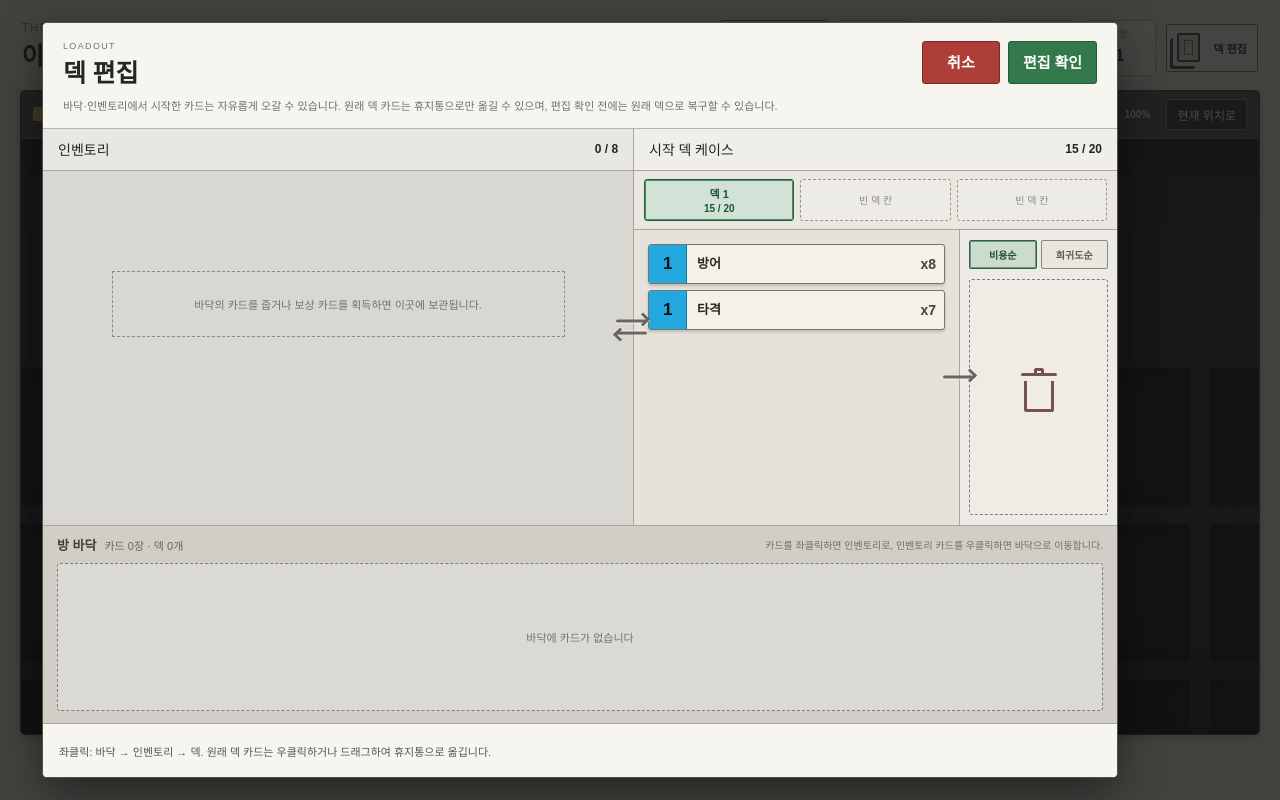
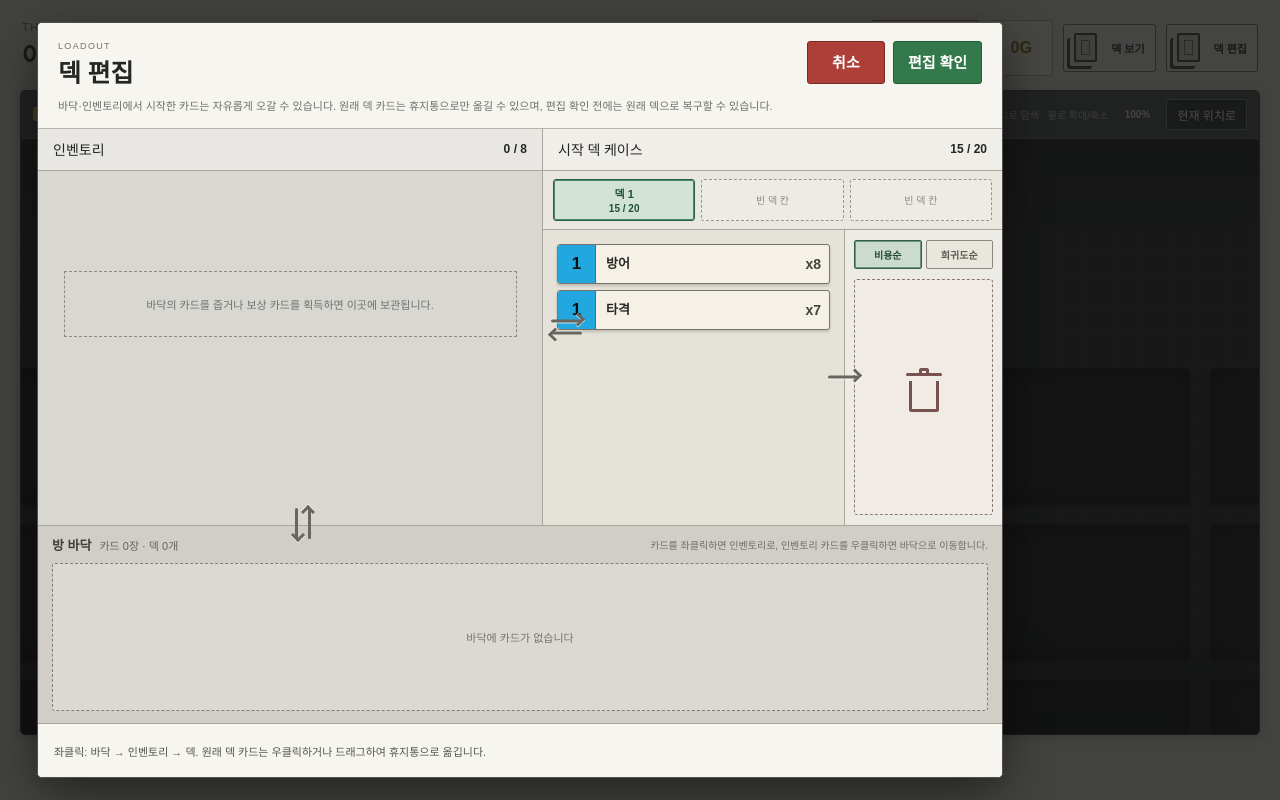
Before and after one commit to dhwangdo/solitaire-deckbattle-prototype, a Next.js app: page / in a window 1280 px wide. Both pictures are taken after a click on the button "덱 편집". Built offline with nearby package versions, Linux system fonts and the light colour scheme.

Commit message:
Expand deck inspection and editor flows

```diff
--- a/app/globals.css
+++ b/app/globals.css
@@ -81,6 +81,8 @@ h1 { margin: 0; font-size: 25px; font-weight: 600; }
 .map-run-stats strong { margin-top: 2px; font-size: 16px; }
 .map-run-stats .map-health { min-width: 108px; border-color: #8e4a43; }
 .map-run-stats .map-health strong { color: #8e302a; }
+.map-run-stats .map-gold { min-width: 64px; }
+.map-run-stats .map-gold strong { margin: auto; color: #896313; }
 
 .map-board {
   position: relative;
@@ -279,7 +281,8 @@ h1 { margin: 0; font-size: 25px; font-weight: 600; }
   pointer-events: none;
 }
 
-.deck-editor-trigger {
+.deck-editor-trigger,
+.deck-viewer-trigger {
   display: grid;
   grid-template-columns: 30px auto;
   align-items: center;
@@ -294,7 +297,8 @@ h1 { margin: 0; font-size: 25px; font-weight: 600; }
   font: 700 11px Arial, sans-serif;
 }
 
-.deck-editor-trigger:hover { background: white; }
+.deck-editor-trigger:hover,
+.deck-viewer-trigger:hover { background: white; }
 
 .deck-stack-icon {
   position: relative;
@@ -326,9 +330,9 @@ h1 { margin: 0; font-size: 25px; font-weight: 600; }
 
 .deck-editor-stage {
   position: relative;
-  width: min(1280px, calc(100% - 160px));
+  width: min(1280px, calc(100% - 270px));
   height: min(820px, calc(100vh - 44px));
-  transform: translateX(-60px);
+  transform: translateX(-120px);
 }
 
 .deck-editor-panel {
@@ -567,14 +571,52 @@ h1 { margin: 0; font-size: 25px; font-weight: 600; }
   font-weight: 700 !important;
 }
 
-.trash-card {
+.trash-card-list {
+  display: flex;
+  flex: 1;
+  flex-direction: column;
+  align-items: center;
+  gap: 5px;
+  width: 100%;
+  min-height: 0;
+  padding: 2px;
+  overflow-y: auto;
+}
+
+.trash-card-list button {
+  display: grid;
   flex: none;
+  grid-template-columns: 26px minmax(0, 1fr);
+  align-items: center;
+  width: calc(100% - 4px);
+  min-height: 30px;
+  padding: 0;
+  overflow: hidden;
+  border: 1px solid #8b5b56;
+  border-radius: 2px;
+  color: #332e2c;
+  background: #f5e9e6;
   cursor: grab;
   text-align: left;
 }
 
-.trash-card:hover { transform: translateY(-2px); box-shadow: 0 7px 13px rgba(0,0,0,.28); }
-.trash-card:active { cursor: grabbing; }
+.trash-card-list button:hover { border-color: #6f2e29; background: #fff2ef; }
+.trash-card-list button:active { cursor: grabbing; }
+.trash-card-list button > span {
+  display: grid;
+  place-items: center;
+  align-self: stretch;
+  color: #111;
+  background: #22a8df;
+  font: 800 12px Arial, sans-serif;
+}
+.trash-card-list button > strong {
+  overflow: hidden;
+  padding: 0 6px;
+  font: 600 10px Arial, sans-serif;
+  text-overflow: ellipsis;
+  white-space: nowrap;
+}
 
 .deck-card-preview-floating {
   position: absolute;
@@ -586,6 +628,8 @@ h1 { margin: 0; font-size: 25px; font-weight: 600; }
 
 .deck-card-preview-floating .card-face {
   box-shadow: 0 10px 25px rgba(0,0,0,.42);
+  transform: scale(2);
+  transform-origin: top left;
 }
 
 .area-flow-arrow {
@@ -611,6 +655,37 @@ h1 { margin: 0; font-size: 25px; font-weight: 600; }
   background: #69665f;
   filter: drop-shadow(0 1px 0 rgba(255,255,255,.7));
 }
+
+.floor-inventory-flow {
+  top: -18px;
+  left: 27.5%;
+  display: flex;
+  gap: 10px;
+  transform: translateX(-50%);
+}
+
+.floor-inventory-flow span {
+  position: relative;
+  width: 3px;
+  height: 31px;
+  border-radius: 3px;
+  background: #69665f;
+  filter: drop-shadow(0 1px 0 rgba(255,255,255,.7));
+}
+
+.floor-inventory-flow span::after {
+  position: absolute;
+  right: -5px;
+  bottom: -1px;
+  width: 10px;
+  height: 10px;
+  border-right: 3px solid #69665f;
+  border-bottom: 3px solid #69665f;
+  transform: rotate(45deg);
+  content: "";
+}
+
+.floor-inventory-flow span:last-child { transform: rotate(180deg); }
 
 .inventory-deck-flow span::after,
 .deck-to-trash::after {
@@ -717,6 +792,7 @@ h1 { margin: 0; font-size: 25px; font-weight: 600; }
 }
 
 .deck-editor-floor-section {
+  position: relative;
   display: grid;
   grid-template-rows: auto minmax(0, 1fr);
   min-height: 190px;
@@ -747,13 +823,14 @@ h1 { margin: 0; font-size: 25px; font-weight: 600; }
 
 .deck-editor-floor-cards {
   display: flex;
-  align-items: start;
+  align-items: center;
+  justify-content: safe center;
   gap: 14px;
   min-width: 0;
   min-height: 148px;
   height: 100%;
   padding: 9px 12px;
-  overflow-x: auto;
+  overflow: auto;
   border: 1px dashed #817e75;
   border-radius: 3px;
   background: rgba(255,255,255,.23);
@@ -762,6 +839,64 @@ h1 { margin: 0; font-size: 25px; font-weight: 600; }
 
 .deck-editor-floor-cards.is-drop-target { background: #d9e2e7; box-shadow: inset 0 0 0 3px #4f7188; }
 .floor-empty-copy { align-self: center; margin: auto; color: #77746d; font: 11px Arial, sans-serif; }
+
+.deck-viewer-overlay {
+  position: fixed;
+  z-index: 110;
+  inset: 0;
+  display: grid;
+  place-items: center;
+  padding: 24px;
+  background: rgba(20,21,20,.78);
+}
+
+.deck-viewer-panel {
+  display: grid;
+  grid-template-rows: auto minmax(0, 1fr);
+  width: min(690px, 100%);
+  height: min(720px, calc(100vh - 48px));
+  overflow: hidden;
+  border: 1px solid #514f48;
+  border-radius: 5px;
+  background: #dfddd6;
+  box-shadow: 0 14px 48px rgba(0,0,0,.48);
+}
+
+.deck-viewer-panel > header {
+  display: flex;
+  align-items: center;
+  justify-content: space-between;
+  padding: 15px 18px;
+  border-bottom: 1px solid #aaa69b;
+  background: #f7f5ef;
+}
+
+.deck-viewer-panel header p { margin: 0 0 2px; color: #77736a; font: 9px Arial, sans-serif; letter-spacing: .15em; }
+.deck-viewer-panel header h2 { margin: 0; font-size: 22px; font-weight: 600; }
+.deck-viewer-panel header span { color: #6b6861; font: 11px Arial, sans-serif; }
+.deck-viewer-panel header button {
+  padding: 8px 15px;
+  border: 1px solid #68655e;
+  border-radius: 3px;
+  color: #282724;
+  background: #ebe8df;
+  cursor: pointer;
+  font: 700 13px Arial, sans-serif;
+}
+.deck-viewer-panel header button:hover { background: white; }
+
+.deck-viewer-grid {
+  display: grid;
+  grid-template-columns: repeat(auto-fit, var(--card-w));
+  align-content: start;
+  justify-content: center;
+  gap: 18px 20px;
+  min-height: 0;
+  padding: 22px;
+  overflow-y: auto;
+}
+
+.deck-viewer-card { flex: none; }
 
 .floor-deck-item,
 .battle-reward-deck {
@@ -1597,8 +1732,10 @@ h1 { margin: 0; font-size: 25px; font-weight: 600; }
   .map-legend { gap: 6px 9px; max-width: 250px; }
   .map-help { display: none; }
   .map-viewport { height: calc(100vh - 188px); min-height: 480px; }
-  .deck-editor-trigger { grid-template-columns: 28px; padding-inline: 8px; }
-  .deck-editor-trigger > span:last-child { display: none; }
+  .deck-editor-trigger,
+  .deck-viewer-trigger { grid-template-columns: 28px; padding-inline: 8px; }
+  .deck-editor-trigger > span:last-child,
+  .deck-viewer-trigger > span:last-child { display: none; }
   .deck-editor-overlay { padding: 8px; }
   .deck-editor-stage { width: 100%; height: calc(100vh - 16px); transform: none; }
   .deck-editor-panel { height: 100%; }
--- a/app/page.tsx
+++ b/app/page.tsx
@@ -486,6 +486,7 @@ export default function Home() {
   const [battleRewardDeck, setBattleRewardDeck] = useState<DeckCase | null>(null);
   const [battleRewardGold, setBattleRewardGold] = useState(0);
   const [deckEditorOpen, setDeckEditorOpen] = useState(false);
+  const [deckViewerOpen, setDeckViewerOpen] = useState(false);
   const [deckEditorDrag, setDeckEditorDrag] = useState<{ cardId: number; source: DeckEditorArea } | null>(null);
   const deckEditorDragRef = useRef<{ cardId: number; source: DeckEditorArea } | null>(null);
   const [deckEditorDropTarget, setDeckEditorDropTarget] = useState<DeckEditorArea | null>(null);
@@ -576,6 +577,7 @@ export default function Home() {
     clearBattleTimers();
     clearMapTravel();
     setDeckEditorOpen(false);
+    setDeckViewerOpen(false);
     setDragging(null);
     setLockedEnemyId(null);
     setAttackingEnemyId(null);
@@ -695,6 +697,7 @@ export default function Home() {
     setBattleRewardDeck(null);
     setBattleRewardGold(0);
     setDeckEditorOpen(false);
+    setDeckViewerOpen(false);
     setDeckEditorSnapshot(null);
     setPendingRemovedCards([]);
     setHoveredDeckCard(null);
@@ -1589,7 +1592,6 @@ export default function Home() {
     game.pendingSweep;
 
   if (screen === "map") {
-    const exploredCount = visitedRooms.size;
     const currentRoomKey = mapRoomKey(mapPosition);
     const canEditDeck = getRoomType(mapPosition, mapSeed) === "empty" || clearedCombats.has(currentRoomKey);
     const rarityOrder: Record<CardRarity, number> = { rare: 0, special: 1, basic: 2 };
@@ -1617,7 +1619,6 @@ export default function Home() {
       left.card.cost - right.card.cost || left.card.name.localeCompare(right.card.name, "ko"));
     const currentFloorCards = roomDrops[currentRoomKey] ?? [];
     const currentFloorDecks = roomDeckDrops[currentRoomKey] ?? [];
-    const latestPendingRemovedCard = pendingRemovedCards.at(-1)?.card ?? null;
     const safeRoomRoutes = buildSafeRoomRoutes(mapPosition, visitedRooms, clearedCombats, mapSeed);
     const floorGroups = Array.from(currentFloorCards.reduce((groups, card) => {
       const groupKey = `${card.effect}:${card.damageType}:${card.name}`;
@@ -1642,11 +1643,19 @@ export default function Home() {
               <div className="map-health" aria-label={`체력 ${runPlayerHp} 중 ${MAX_PLAYER_HP}`}>
                 <span>HP</span><strong>{runPlayerHp} / {MAX_PLAYER_HP}</strong>
               </div>
-              <div><span>골드</span><strong>{gold}</strong></div>
-              <div><span>덱</span><strong>{ownedDecks.length} / {MAX_OWNED_DECKS}</strong></div>
-              <div><span>깊이</span><strong>{mapPosition.y + 1}</strong></div>
-              <div><span>방문</span><strong>{exploredCount}</strong></div>
+              <div className="map-gold" aria-label={`골드 ${gold}`}>
+                <strong>{gold}G</strong>
+              </div>
             </div>
+            <button
+              type="button"
+              className="deck-viewer-trigger"
+              onClick={() => setDeckViewerOpen(true)}
+              aria-label={`덱 보기, 현재 ${deckCards.length}장`}
+            >
+              <span className="deck-stack-icon" aria-hidden="true" />
+              <span>덱 보기</span>
+            </button>
             {canEditDeck && (
               <button
                 type="button"
@@ -1962,19 +1971,24 @@ export default function Home() {
                           dropDeckEditorCard(event, "trash");
                         }}
                       >
-                        {latestPendingRemovedCard ? (
+                        {pendingRemovedCards.length > 0 ? (
                           <>
-                            <button
-                              type="button"
-                              className={`trash-card card-face ${latestPendingRemovedCard.kind} ${latestPendingRemovedCard.damageType}`}
-                              draggable
-                              onDragStart={(event) => beginDeckEditorDrag(event, latestPendingRemovedCard.id, "trash")}
-                              onDragEnd={finishDeckEditorDrag}
-                              onClick={() => restoreRemovedCard(latestPendingRemovedCard.id)}
-                              aria-label={`${latestPendingRemovedCard.name}, 가장 최근 제거 예정 카드. 누르거나 덱으로 드래그하면 복구`}
-                            >
-                              <CardFace card={latestPendingRemovedCard} />
-                            </button>
+                            <div className="trash-card-list">
+                              {pendingRemovedCards.map(({ card }) => (
+                                <button
+                                  type="button"
+                                  key={`trash-${card.id}`}
+                                  draggable
+                                  onDragStart={(event) => beginDeckEditorDrag(event, card.id, "trash")}
+                                  onDragEnd={finishDeckEditorDrag}
+                                  onClick={() => restoreRemovedCard(card.id)}
+                                  aria-label={`${card.name}, 제거 예정. 누르거나 덱으로 드래그하면 복구`}
+                                >
+                                  <span>{card.cost}</span>
+                                  <strong>{card.name}</strong>
+                                </button>
+                              ))}
+                            </div>
                             <small className="trash-warning">
                               총 {pendingRemovedCards.length}장의 카드가 버려집니다
                             </small>
@@ -1994,6 +2008,10 @@ export default function Home() {
               </div>
 
               <section className="deck-editor-floor-section">
+                <div className="area-flow-arrow floor-inventory-flow" aria-hidden="true">
+                  <span />
+                  <span />
+                </div>
                 <div className="deck-editor-floor-heading">
                   <div><strong>방 바닥</strong><span>카드 {currentFloorCards.length}장 · 덱 {currentFloorDecks.length}개</span></div>
                   <small>카드를 좌클릭하면 인벤토리로, 인벤토리 카드를 우클릭하면 바닥으로 이동합니다.</small>
@@ -2062,6 +2080,31 @@ export default function Home() {
                 </aside>
               )}
             </div>
+          </div>
+        )}
+
+        {deckViewerOpen && (
+          <div className="deck-viewer-overlay" role="dialog" aria-modal="true" aria-labelledby="deck-viewer-title">
+            <section className="deck-viewer-panel">
+              <header>
+                <div>
+                  <p>DECK</p>
+                  <h2 id="deck-viewer-title">{activeDeck?.name ?? "덱 보기"}</h2>
+                  <span>{deckCards.length} / {activeDeck?.capacity ?? 0}장</span>
+                </div>
+                <button type="button" onClick={() => setDeckViewerOpen(false)}>닫기</button>
+              </header>
+              <div className="deck-viewer-grid">
+                {deckCards.map((card) => (
+                  <div
+                    className={`deck-viewer-card card-face ${card.kind} ${card.damageType}`}
+                    key={`viewer-${card.id}`}
+                  >
+                    <CardFace card={card} />
+                  </div>
+                ))}
+              </div>
+            </section>
           </div>
         )}
       </main>
```
